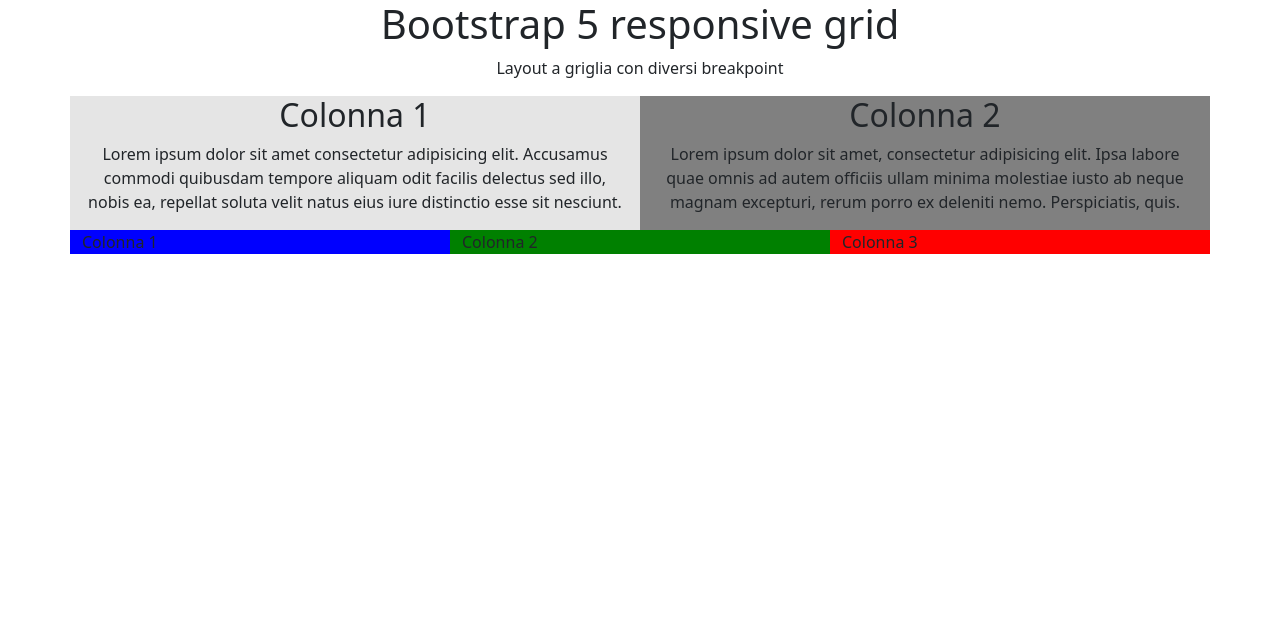
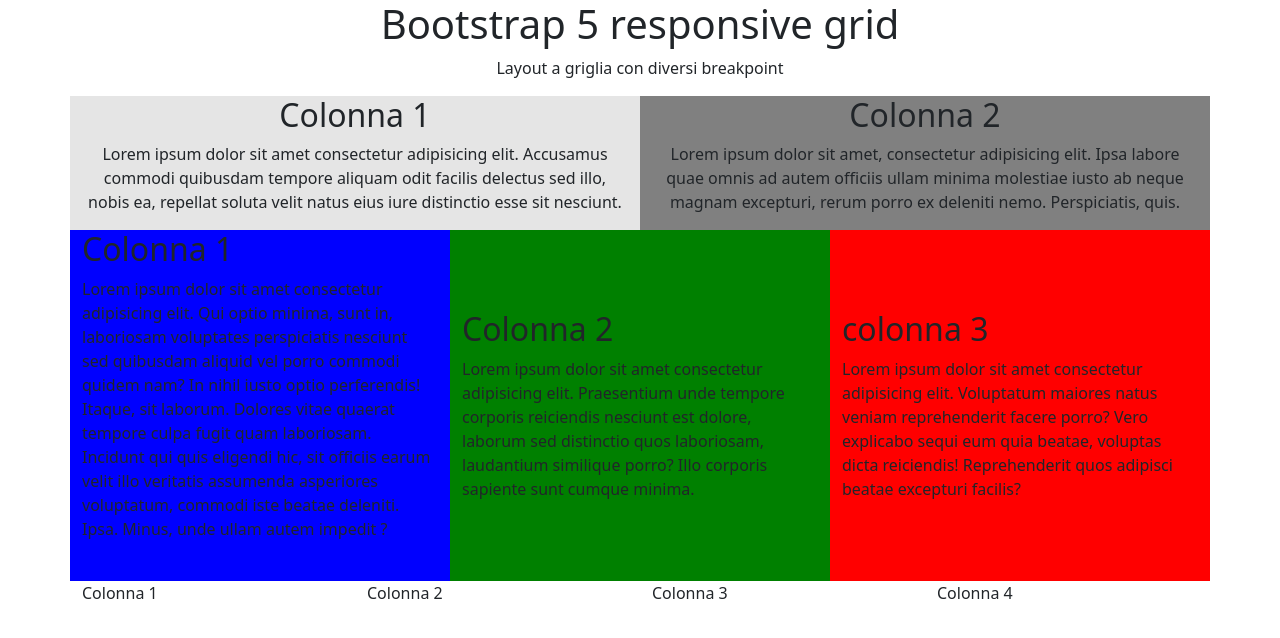
Before and after one commit to Filippo-Gasparini/htmlcss-bootstrap-layout, a plain HTML site: page index.html in a window 1280 px wide. Drawn offline with nearby package versions, Linux system fonts and the light colour scheme.

Commit message:
ADD: section terza colonna

```diff
--- a/app.css
+++ b/app.css
@@ -3,12 +3,6 @@
     margin-top: 55px;
 
 }
-
-
-
-
-
-
 
 .color-white {
     background-color:rgba(128, 128, 128, 0.207)
@@ -17,13 +11,16 @@
 
 .color-blu {
     background-color: blue;
+    margin-top: 80px;
 }
 
 
 .color-green {
     background-color: green;
+    padding: 80px;
 }
 
 .color-red {
     background-color: red;
+    padding: 80px;
 }
--- a/index.html
+++ b/index.html
@@ -33,9 +33,25 @@
     <section>
         <div class="container-lg">
             <div class="row">
-                <div class="col-sm color-blu"> Colonna 1 </div>
-                <div class="col-sm color-green"> Colonna 2 </div>
-                <div class="col-sm color-red">Colonna 3</div>
+                <div class="col-sm color-blu">
+                    <h2>Colonna 1</h2>Lorem ipsum dolor sit amet consectetur adipisicing elit. Qui optio minima, sunt in, laboriosam voluptates perspiciatis nesciunt sed quibusdam aliquid vel porro commodi quidem nam? In nihil iusto optio perferendis!
+                    Itaque, sit laborum. Dolores vitae quaerat tempore culpa fugit quam laboriosam. Incidunt qui quis eligendi hic, sit officiis earum velit illo veritatis assumenda asperiores voluptatum, commodi iste beatae deleniti. Ipsa.
+                    Minus, unde ullam autem impedit ?</div>
+                <div class="col-sm color-green">
+                    <h2>Colonna 2</h2>
+                    Lorem ipsum dolor sit amet consectetur adipisicing elit. Praesentium unde tempore corporis reiciendis nesciunt est dolore, laborum sed distinctio quos laboriosam, laudantium similique porro? Illo corporis sapiente sunt cumque minima. </div>
+                <div class="col-sm color-red">
+                    <h2>colonna 3</h2>Lorem ipsum dolor sit amet consectetur adipisicing elit. Voluptatum maiores natus veniam reprehenderit facere porro? Vero explicabo sequi eum quia beatae, voluptas dicta reiciendis! Reprehenderit quos adipisci beatae excepturi facilis?</div>
+            </div>
+        </div>
+    </section>
+    <section>
+        <div class="container-lg">
+            <div class="row">
+                <div class="col-sm">Colonna 1</div>
+                <div class="col-sm">Colonna 2</div>
+                <div class="col-sm">Colonna 3</div>
+                <div class="col-sm">Colonna 4</div>
             </div>
         </div>
     </section>
@@ -45,7 +61,6 @@
 
 
 
-
 </body>
 
 </html>
```
